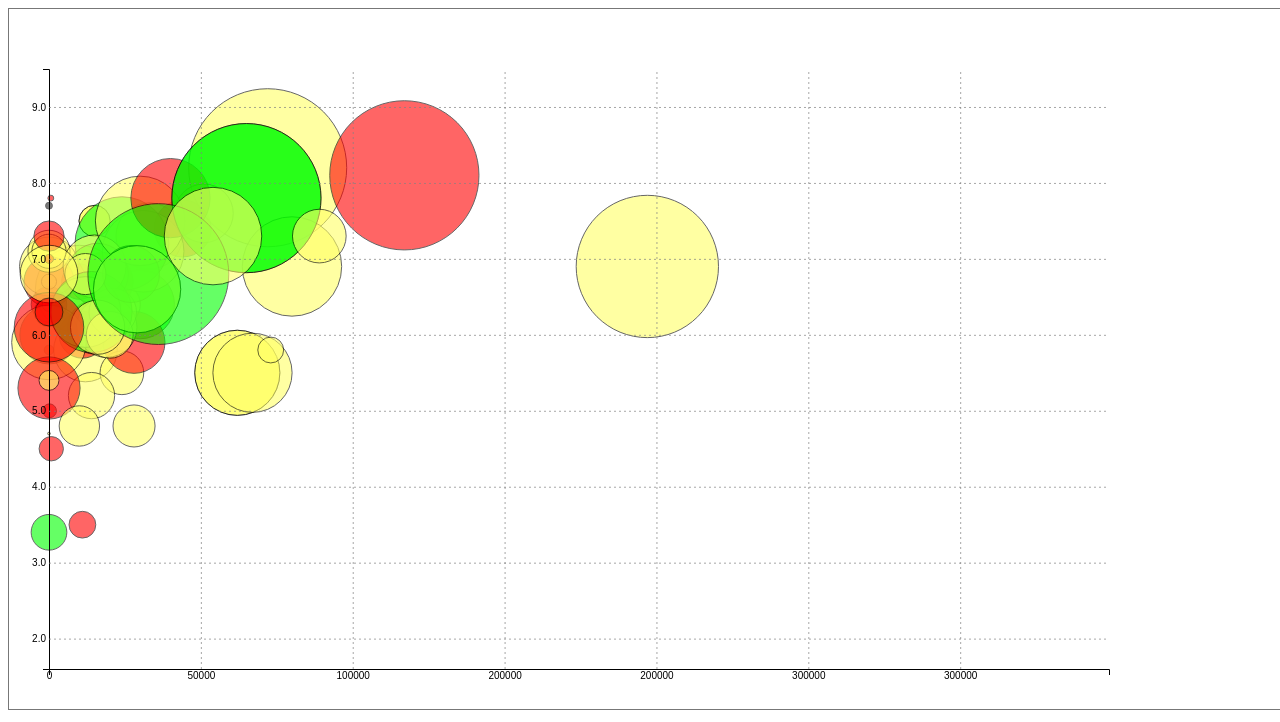
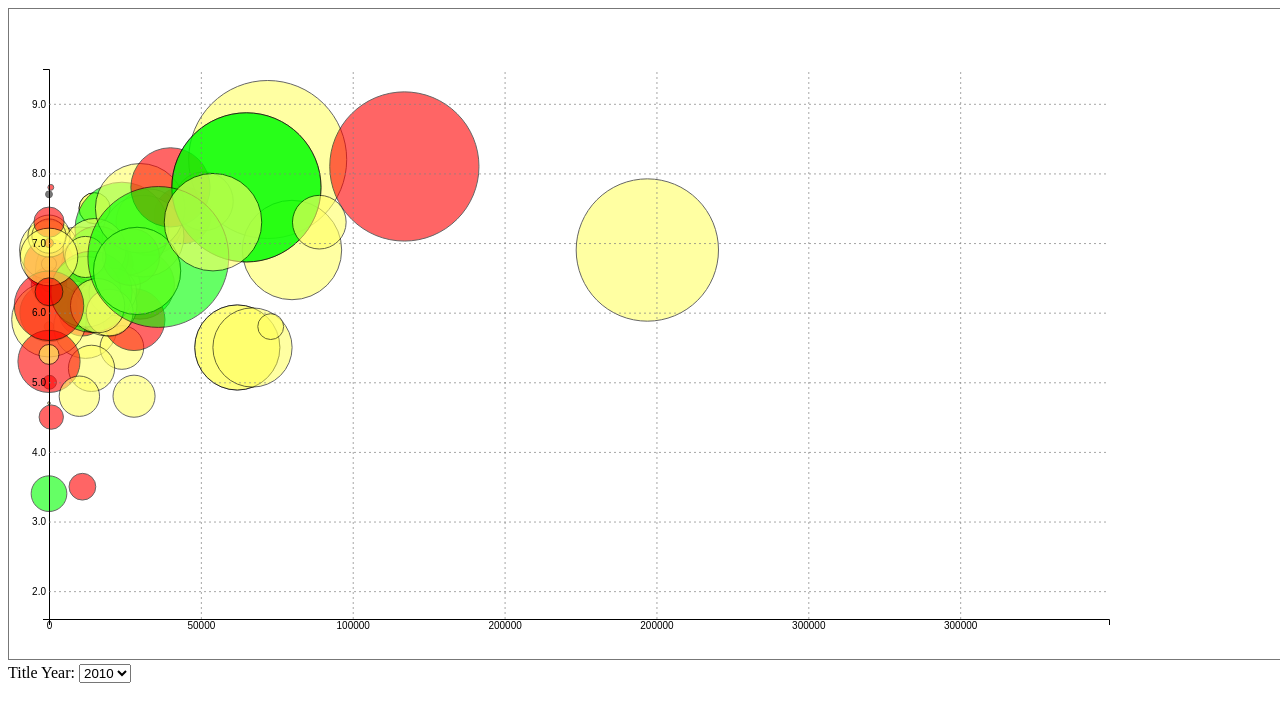
Before and after one commit to kevin180git/CS4460, a plain HTML site: page index.html in a window 1280 px wide. Shown: the top 722 px of the page. Drawn offline with nearby package versions, Linux system fonts and the light colour scheme.

Commit message:
added drop down

```diff
--- a/index.html
+++ b/index.html
@@ -7,8 +7,22 @@
 </head>
 <body>
     <div id="main">
-        <svg width="1400" height="700" style="border: 1px solid #777;">
+        <svg width="1400" height="650" style="border: 1px solid #777;">
         </svg>
+
+        <div>
+            <label for="yearSelect">Title Year: </label>
+            <select class="custom-select" id="yearSelect" onchange="onYearChanged()">
+              <option selected value="2010">2010</option>
+              <option value="2011">2011</option>
+              <option value="2012">2012</option>
+              <option value="2013">2013</option>
+              <option value="2014">2014</option>
+              <option value="2015">2015</option>
+              <option value="2016">2016</option>
+
+            </select>
+        </div>
     </div>
 </body>
 <script src="https://d3js.org/d3.v4.min.js"></script>
--- a/js/main.js
+++ b/js/main.js
@@ -1,3 +1,11 @@
+function onYearChanged() {
+    var select = d3.select('#yearSelect').node();
+    // Get current value of select element
+    var year = select.options[select.selectedIndex].value;
+    // Update chart with the selected category of letters
+    updateChart(year);
+}
+
 var svg = d3.select('svg');
 
 var svgWidth = +svg.attr('width');
```
